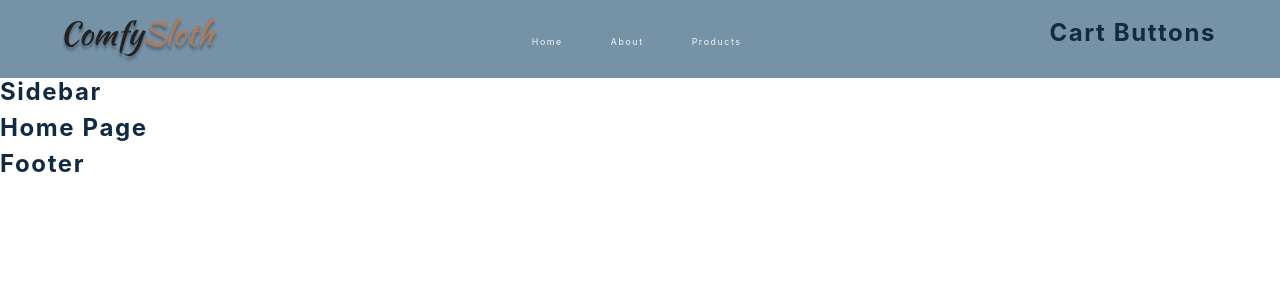
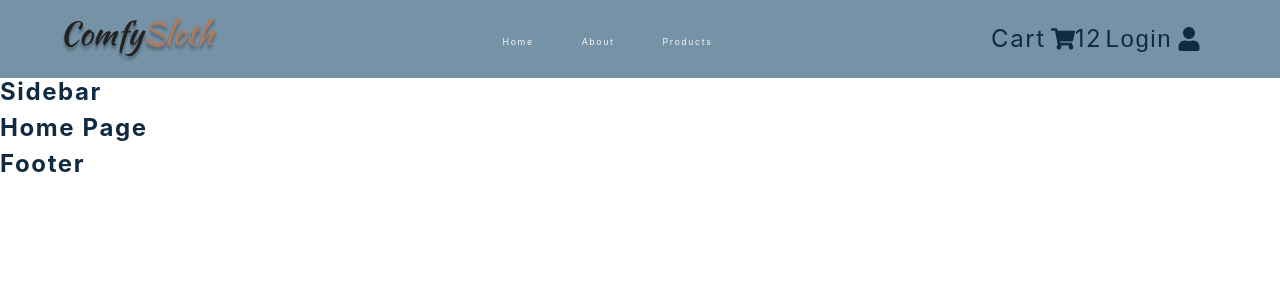
Before and after one commit to stevebraco/airHotel, a React (Create React App) app: page / in a window 1280 px wide. Shown: the top 300 px of the page. Built offline with nearby package versions, Linux system fonts and the light colour scheme; the HTML template or start-up script is replaced by a standard one.

Commit message:
cartbuttons

```diff
--- a/src/components/CartButtons.js
+++ b/src/components/CartButtons.js
@@ -1,5 +1,5 @@
 import React from 'react'
-import { FaShoppingCart, FaUserMinus, FaUserPlus } from 'react-icons/fa'
+import { FaShoppingCart, FaUser, FaUserMinus, FaUserPlus } from 'react-icons/fa'
 import { Link } from 'react-router-dom'
 import styled from 'styled-components'
 import { useProductsContext } from '../context/products_context'
@@ -7,7 +7,16 @@
 import { useUserContext } from '../context/user_context'
 
 const CartButtons = () => {
-  return <h4>cart buttons </h4>
+  return <Wrapper className='cart-btn-wrapper'>
+    <Link to='/cart' className='cart-btn'>
+      Cart
+      <span className="cart-container">
+      <FaShoppingCart/>
+      <span className="cart-valu">12</span>
+      </span>
+    </Link>
+    <button type='button' className='auth-btn'>Login <FaUser/> </button>
+  </Wrapper>
 }
 
 const Wrapper = styled.div`
```
